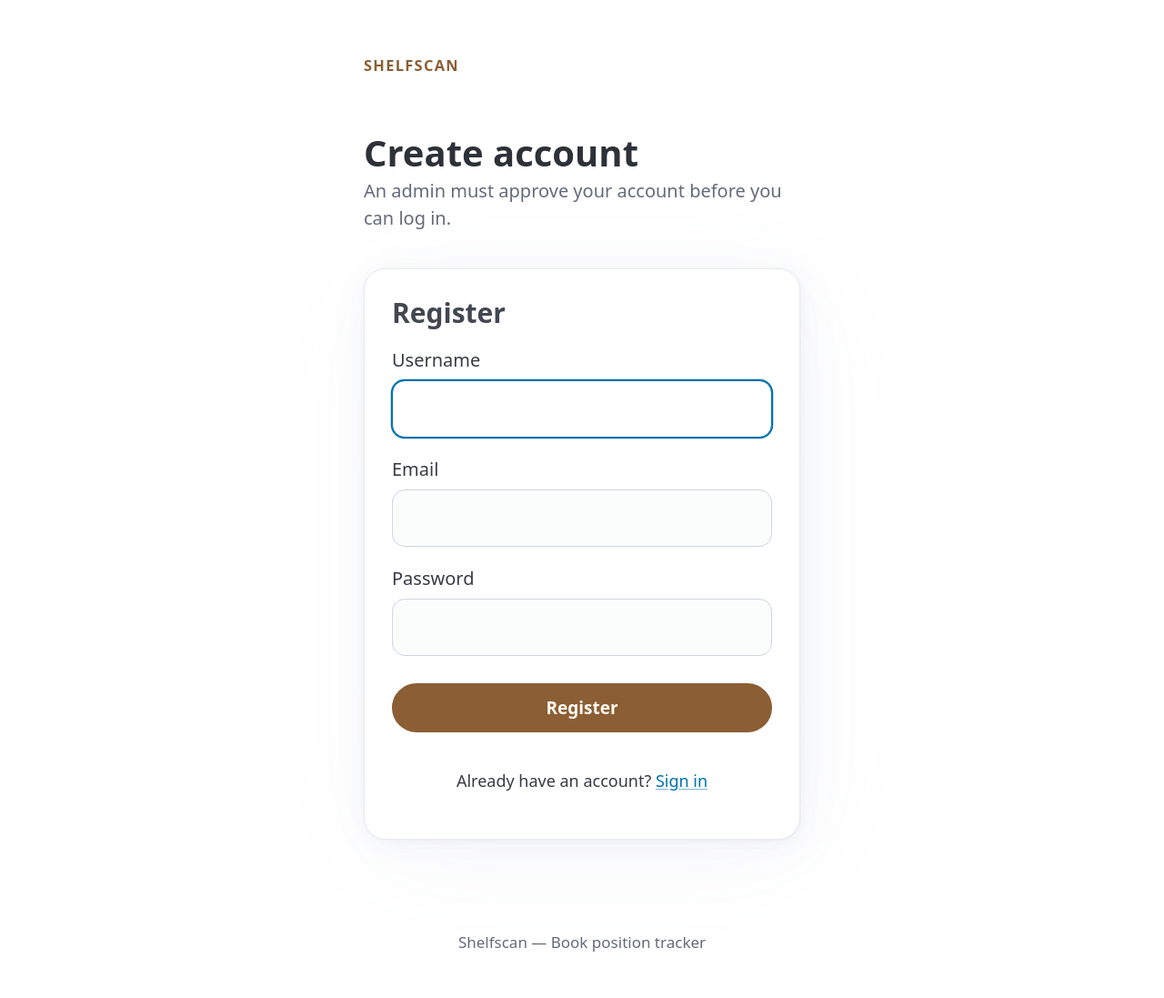
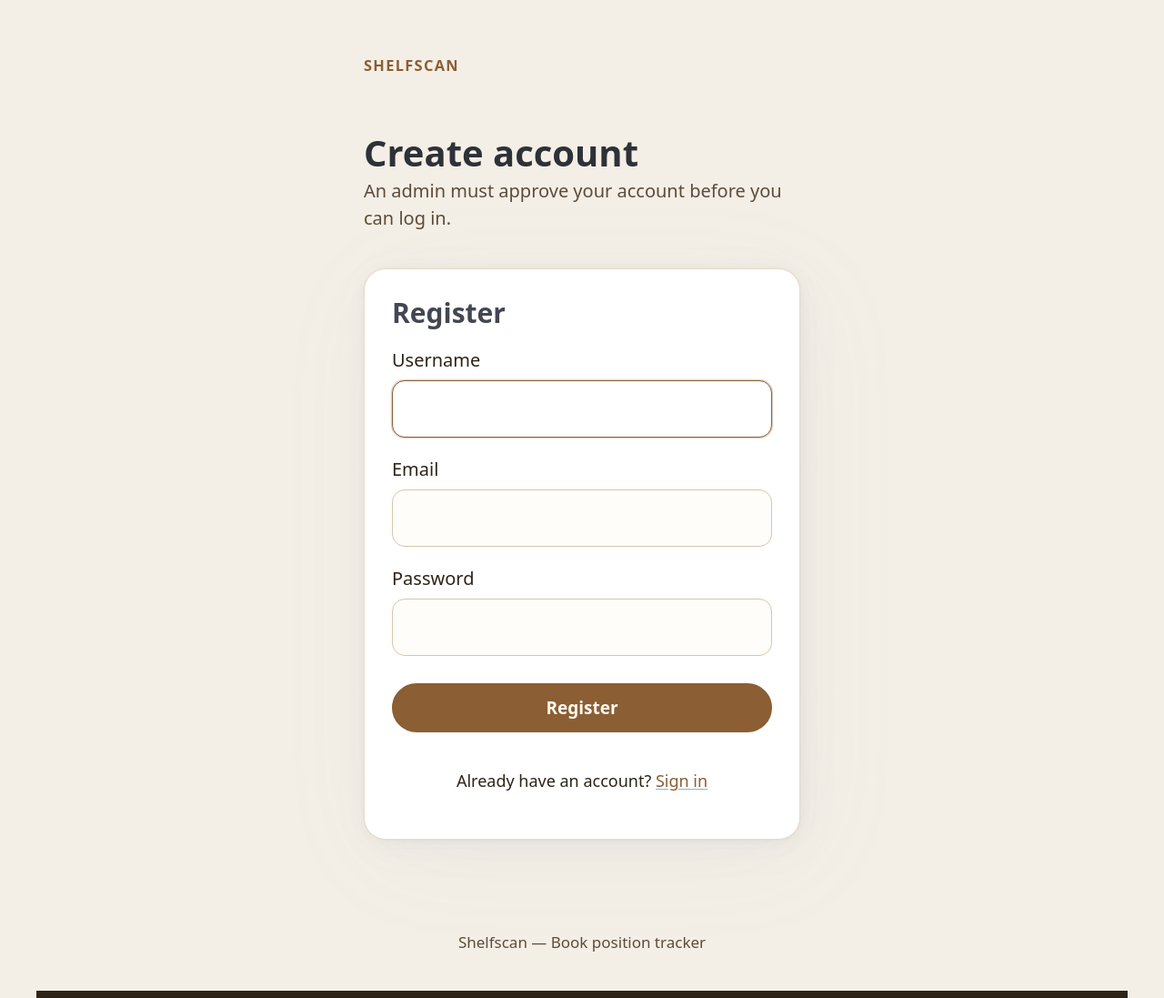
Before and after one commit to cavenditti/invenioScan-backend, a FastAPI app: page /register in a window 1280 px wide. Shown: the whole page at 91% size. Before the commit the page ends 1046 px from the top, so only its background shows below. Run offline with FastAPI, Linux system fonts and the light colour scheme; some libraries are stand-ins or nearby versions.

Commit message:
fix: styling colors

```diff
--- a/invenioscan/static/css/style.css
+++ b/invenioscan/static/css/style.css
@@ -1,17 +1,17 @@
 /* ── Pico overrides — match mobile app palette ── */
-:root {
+:root:not([data-theme=dark]), [data-theme=light]{
   --pico-primary: #8b5e34;
   --pico-primary-hover: #6d3d14;
-  --pico-primary-focus: rgba(139, 94, 52, .25);
+  --pico-primary-focus: rgba(139, 81, 52, 0.25);
   --pico-primary-inverse: #fffaf2;
   --pico-background-color: #f4efe6;
-  --pico-card-background-color: #fffaf2;
+  --pico-card-background-color: #ffffff;
   --pico-card-sectioning-background-color: #f9f4ec;
   --pico-border-radius: 14px;
   --pico-form-element-border-color: #d9c5aa;
   --pico-form-element-active-border-color: #8b5e34;
   --pico-form-element-focus-color: rgba(139, 94, 52, .25);
-  --pico-form-element-background-color: #fff;
+  --pico-form-element-background-color: #fffdfa;
   --pico-color: #2e2418;
   --pico-muted-color: #5b4c3b;
   --pico-muted-border-color: #e8dbc6;
@@ -36,6 +36,11 @@ body {
 main.container {
   flex: 1 0 auto;
   width: 100%;
+}
+
+footer {
+  flex-shrink: 0;
+  border-bottom: var(--pico-color) 8px solid;
 }
 
 /* ── Nav ── */
```
